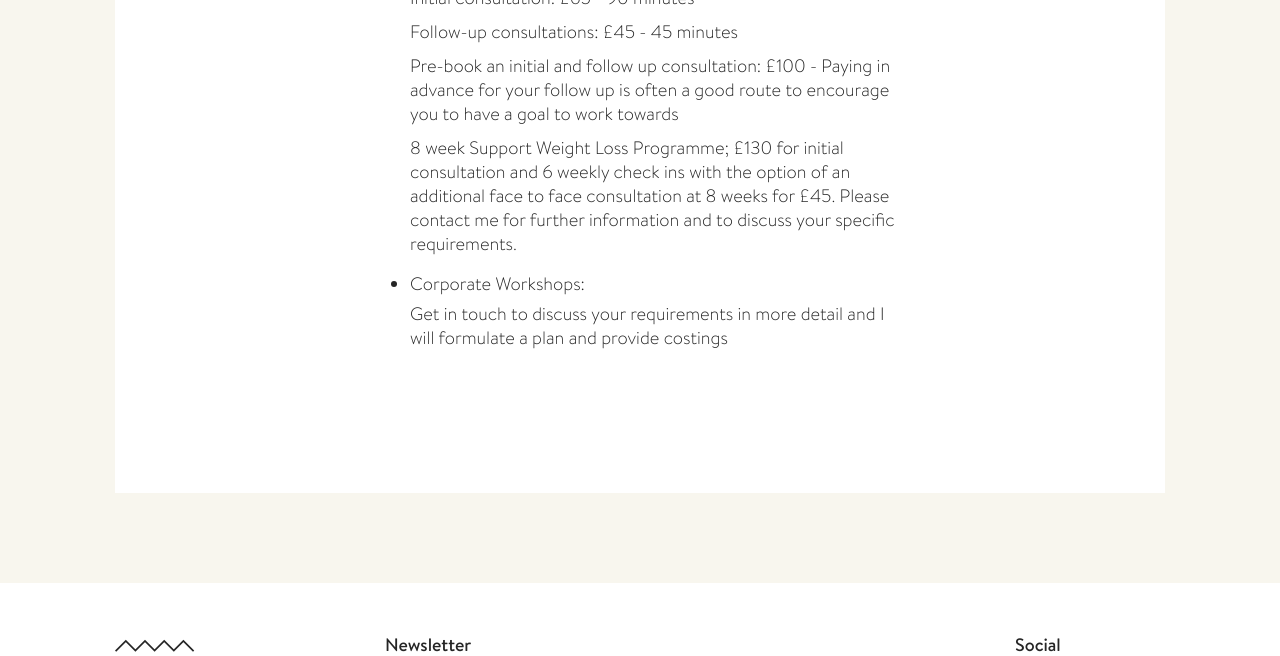
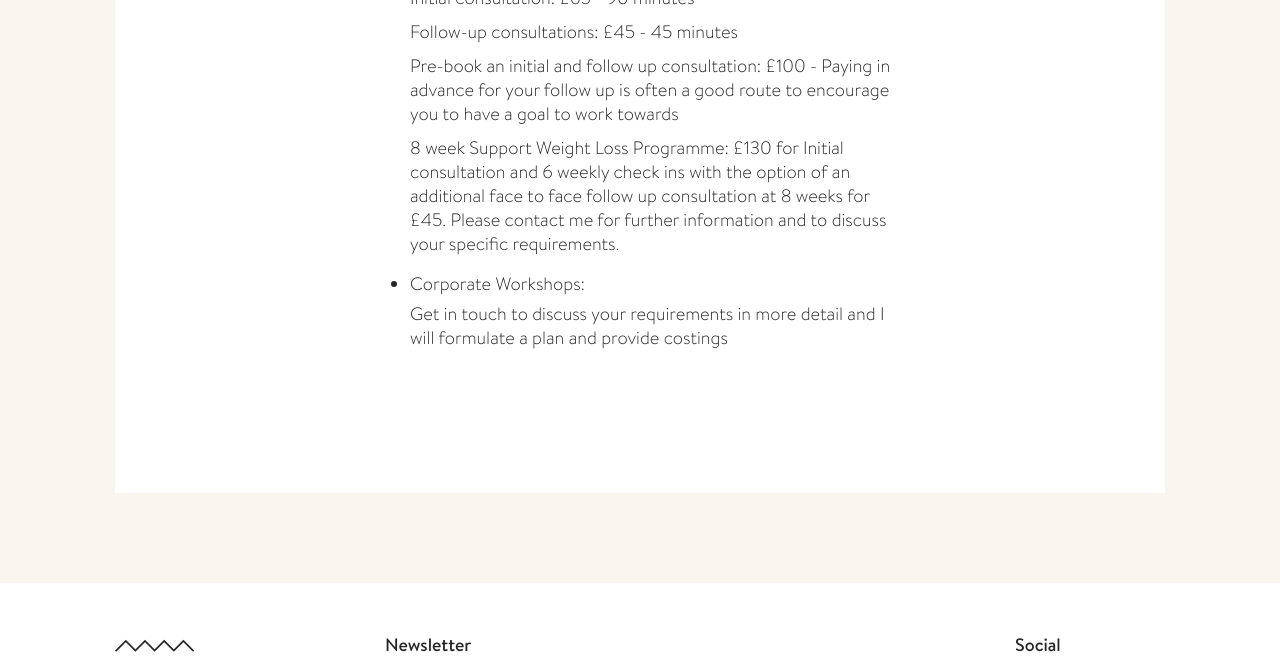
Before and after one commit to craighjones/Something-on-a-plate, a website: page services.html in a window 1280 px wide. Shown: the part 3220-3876 px from the top of the page. Drawn offline with Linux system fonts and the light colour scheme; files whose address does not match are found by name.

Commit message:
Updates March 3
Updates March 3

```diff
--- a/services.html
+++ b/services.html
@@ -157,7 +157,7 @@
                     <p>Initial consultation: £65  - 90 minutes
                     <p>Follow-up consultations: £45 - 45 minutes</p>
                     <p>Pre-book an initial and follow up consultation: £100 - Paying in advance for your follow up is often a good route to encourage you to have a goal to work towards</p>
-                    <p>8 week Support Weight Loss Programme; £130 for initial consultation and 6 weekly check ins with the option of an additional face to face consultation at 8 weeks for £45. Please contact me for further information and to discuss your specific requirements.</p>
+                    <p>8 week Support Weight Loss Programme: £130 for Initial consultation and 6 weekly check ins with the option of an additional face to face follow up consultation at 8 weeks for £45. Please contact me for further information and to discuss your specific requirements.</p>
                     <li>Corporate Workshops:</li>
                     <p>Get in touch to discuss your requirements in more detail and I will formulate a plan and provide costings</p>
                   </ul>
```
